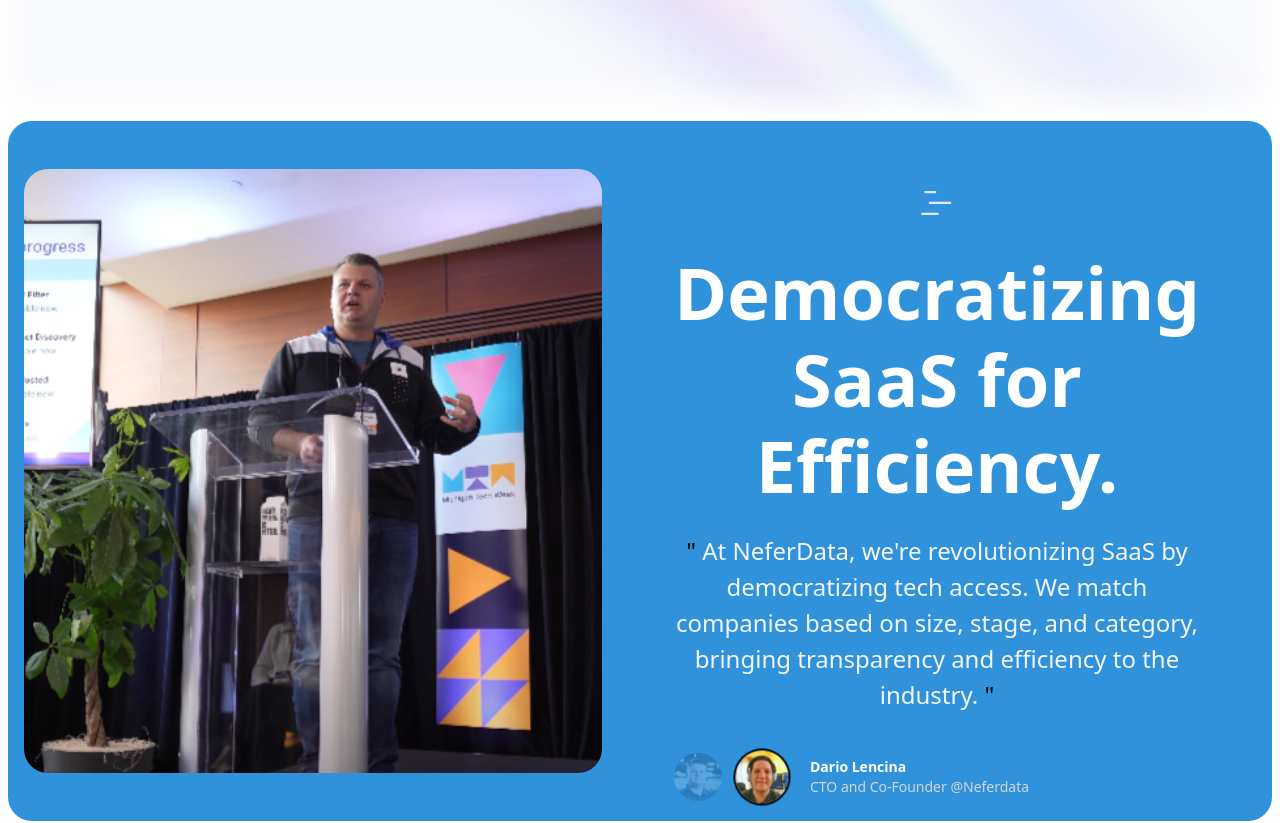
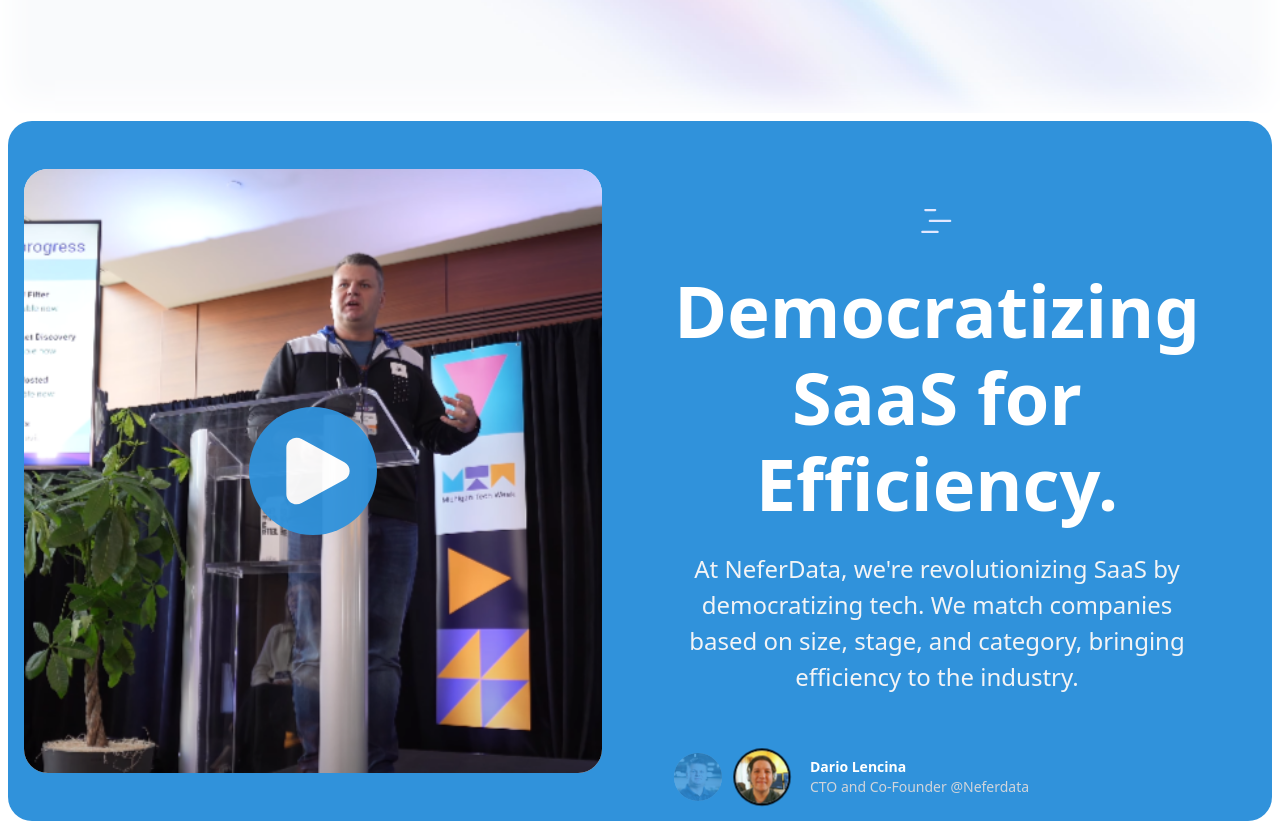
Before and after one commit to Hamdysaad20/NeferData_LandingPages, a React (Vite) app: page /mission in a window 1280 px wide. Shown: the part 2224-3047 px from the top of the page. Built offline with nearby package versions, Linux system fonts and the light colour scheme.

Commit message:
card video

```diff
--- a/src/Pages/MissionPage/Slider.jsx
+++ b/src/Pages/MissionPage/Slider.jsx
@@ -18,7 +18,7 @@ function Slider() {
       jobTitle: "CTO and Co-Founder @Neferdata",
       companyName: "NeferData",
       message:
-        "At NeferData, we're revolutionizing SaaS by democratizing tech access. We match companies based on size, stage, and category, bringing transparency and efficiency to the industry.",
+        "At NeferData, we're revolutionizing SaaS by democratizing tech. We match companies based on size, stage, and category, bringing  efficiency to the industry.",
       classes: "Democratizing SaaS for Efficiency.",
       companyLogo: NeferData,
     },
@@ -90,10 +90,8 @@ function Slider() {
             animate={{ opacity: 1 }}
             exit={{ opacity: 0 }}
             transition={transition}
-            className={`text-${currentFoundersNotes.message.length > 170 ? '2xl' : 'xl'} max-lg:text-[20px] font-medium pb-32 lg:pb-0 box-border  max-lg:px-28 max-md:px-0 leading-[150%] text-gray-100`}>
-            <span className='text-black text-extrabold'>&quot; </span>
+            className={`text-${currentFoundersNotes.message.length > 170 ? '2xl' : '2xl'} max-lg:text-[20px] font-medium pb-32 lg:pb-0 box-border  max-lg:px-28 max-md:px-0 leading-[150%] text-gray-100`}>
             {currentFoundersNotes.message}{" "}
-            <span className='text-black text-extrabold'>&quot;</span>
           </motion.p>
         </div>
         <div className='absolute bottom-5  gap-4  left-12 text-center text-white flex justify-center'>
--- a/src/Pages/MissionPage/TeamTestimonial.jsx
+++ b/src/Pages/MissionPage/TeamTestimonial.jsx
@@ -6,25 +6,37 @@ function TeamTestimonial() {
   return (
     <div className='w-full flex flex-col justify-center items-center gap-6'>
       <div className='w-full flex justify-center mb-0 p-2'>
-        <div  className='w-full bg-[#3092DB] min-h-[1100px] md:min-h-[700px] rounded-3xl overflow-hidden max-w-[1500px] '>
+        <div className='w-full bg-[#3092DB] min-h-[1100px] md:min-h-[700px] rounded-3xl overflow-hidden max-w-[1500px] '>
           <div className='w-full  relative h-full  flex-col lg:flex-row  px-2 flex overflow-hidden'>
-            <div                className=' h-full  p-12 px-2  md:col-span-2  relative flex justify-center items-center'>
+            <div className=' h-full cursor-pointer hover:opacity-80 duration-1000 hover:contrast-150  p-12 px-2  md:col-span-2  relative flex justify-center items-center'>
               <img
                 style={{
                   backgroundImage: `url(${"/hero@75.b2469a49.jpg"} )`,
                   backgroundRepeat: "no-repeat",
                   backgroundSize: "cover",
                 }}
-
                 src={Kamil_on_Stage}
                 alt=''
                 className='w-full overflow-hidden h-full object-cover rounded-3xl object-center'
               />
+
+              <div className='absolute top-0 left-0 w-full h-full rounded-3xl   bg-opacity-50 flex justify-center items-center gap-2'>
+                <div className='h-32 w-32 p-6 animate-pulse duration-1000 bg-[#3092DB] cursor-pointer select-none hover:scale-95  rounded-full relative'>
+                  <svg
+                    viewBox='0 0 24 24'
+                    fill='white'
+                    xmlns='http://www.w3.org/2000/svg'>
+                    <path
+                      fill='white'
+                      d='M21.4086 9.35258C23.5305 10.5065 23.5305 13.4935 21.4086 14.6474L8.59662 21.6145C6.53435 22.736 4 21.2763 4 18.9671L4 5.0329C4 2.72368 6.53435 1.26402 8.59661 2.38548L21.4086 9.35258Z'
+                    />
+                  </svg>
+                </div>
+              </div>
             </div>
 
             <div className='w-full h-full    md:col-span-2  relative flex justify-center items-center'>
-
-    <Slider/>
+              <Slider />
             </div>
           </div>
         </div>
```
Lines whose indentation alone changed are shown as unchanged.
